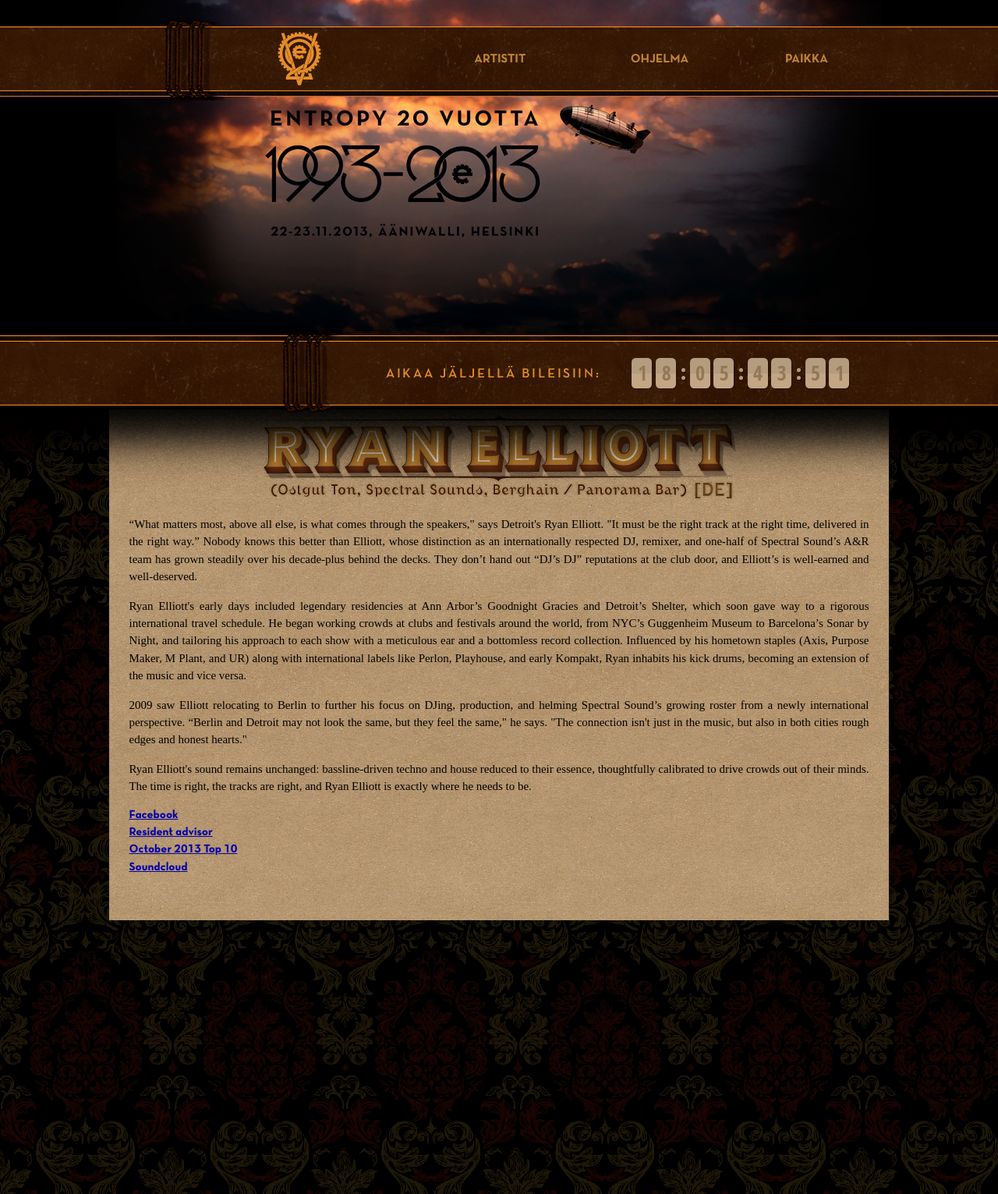
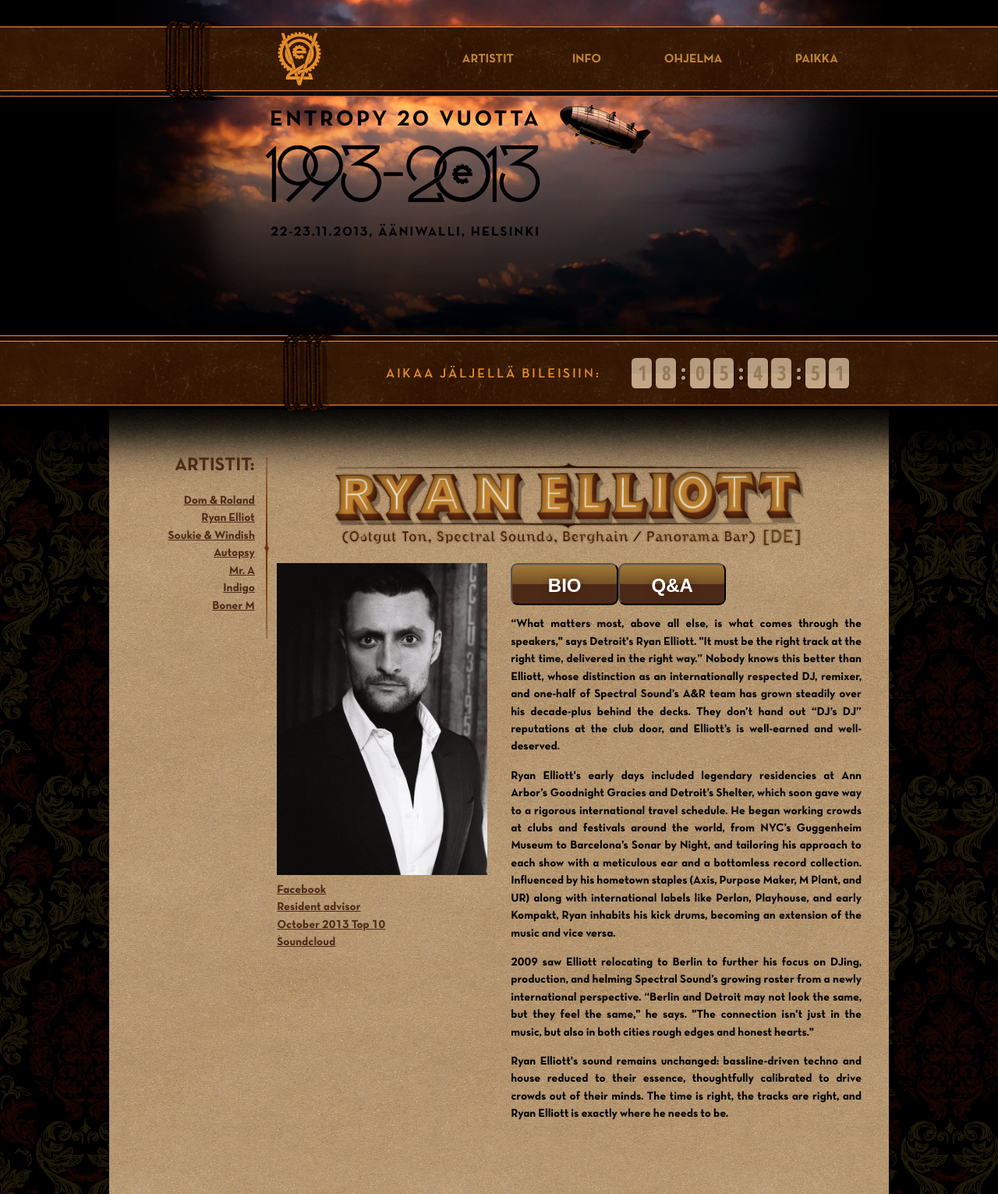
Before and after one commit to haivala/e20v, a Jekyll site: the page built from ryanelliot/index.html, in a window 1280 px wide. Shown: the whole page at 78% size. Built offline with Jekyll 4.4.1, drawn with Linux system fonts in a browser that asks for light colours; some web fonts are replaced; Markdown is read by kramdown in place of the engine named in the settings.

Commit message:
ryanelliot about valmis

```diff
--- /dev/null
+++ b/_includes/artist_sidebar.html
@@ -0,0 +1,14 @@
+
+<div class="alist left">
+<h2>ARTISTIT:</h2>
+<ul class="alist-sidebar">
+        <li>    <a href="/domandroland">Dom & Roland</a></li>
+        <li>    <a href="/ryanelliot">Ryan Elliot</a></li>
+        <li>    <a href="/soukiewindish">Soukie & Windish</a></li>
+        <li>    <a href="/autopsy">Autopsy</a></li>
+        <li>    <a href="/mra">Mr. A</a></li>
+        <li>    <a href="/indigo">Indigo</a></li>
+        <li>    <a href="/bonerm">Boner M</a></li>
+
+</ul>
+</div>
--- a/_layouts/default.html
+++ b/_layouts/default.html
@@ -26,6 +26,7 @@
 		<div class="headerimg">
 				<div class="navimg">
 					<div class="navholder">
+					<a href="/"  class="homelink"></a>
 					{% include navigation.html %}
 					</div>
 				</div>
@@ -39,7 +40,7 @@
           </div>
         <div class="site">
 	  	<div class="content">
-
+			<div class="space"></div>
 		  {{ content }}
 	  	</div>
         </div>
--- a/css/main.css
+++ b/css/main.css
@@ -10,9 +10,7 @@
   padding: 0;
 }
 
-html, body { height: 100%; width: 100%
-
-}
+html, body { height: 100%; width: 100%;}
 
 body {
   background: #000 url('/img/bg.png') repeat;
@@ -27,13 +25,15 @@
 }
 
 h1 { margin-bottom: 1em; }
-p { margin: 1em 0; font-family: Oma4;}
+p { margin: 1em 0; font-family: Oma5;}
 
-a         { color: #00a; }
-a:hover   { color: #000; }
-a:visited { color: #a0a; }
+a         { color: #4c2917; }
+a:hover   { color: #FFF; }
+a:visited { color: #3e2213; }
 .center {text-align: center; clear:both;}
 strong {font-family: Oma2;}
+
+
 
 /*****************************************************************************/
 /*
@@ -68,25 +68,11 @@
 }
 
 
-/*****************************************************************************/
-/*
-/* Home
-/*
-/*****************************************************************************/
 ul {
   list-style-type: none;
   margin-bottom: 2em;
 }
 
-ul.posts li {
-  line-height: 1.75em;
-}
-
-ul.posts span {
-  color: #aaa;
-  font-family:Oma2, "Courier New", monospace;
-  font-size: 80%;
-}
 
 /*****************************************************************************/
 /*
@@ -94,7 +80,50 @@
 /*
 /*****************************************************************************/
 
-
+button {
+	-moz-box-shadow:inset 0px -41px 0px -16px #4c2917;
+	-webkit-box-shadow:inset 0px -41px 0px -16px #4c2917;
+	box-shadow:inset 0px -41px 0px -16px #4c2917;
+	background:-webkit-gradient( linear, left top, left bottom, color-stop(0.05, #9d7534), color-stop(1, #4c2917) );
+	background:-moz-linear-gradient( center top, #9d7534 5%, #4c2917 100% );
+	filter:progid:DXImageTransform.Microsoft.gradient(startColorstr='#9d7534', endColorstr='#4c2917');
+	background-color:#9d7534;
+	-webkit-border-top-left-radius:9px;
+	-moz-border-radius-topleft:9px;
+	border-top-left-radius:9px;
+	-webkit-border-top-right-radius:9px;
+	-moz-border-radius-topright:9px;
+	border-top-right-radius:9px;
+	-webkit-border-bottom-right-radius:9px;
+	-moz-border-radius-bottomright:9px;
+	border-bottom-right-radius:9px;
+	-webkit-border-bottom-left-radius:9px;
+	-moz-border-radius-bottomleft:9px;
+	border-bottom-left-radius:9px;
+	text-indent:0px;
+	display:inline-block;
+	color:#ffffff;
+	font-family:Arial;
+	font-size:24px;
+	font-weight:bold;
+	font-style:normal;
+	height:54px;
+	line-height:54px;
+	width:138px;
+	text-decoration:none;
+	text-align:center;
+	text-shadow:1px 2px 11px #3e2213;
+}
+button:hover {
+	background:-webkit-gradient( linear, left top, left bottom, color-stop(0.05, #4c2917), color-stop(1, #9d7534) );
+background:-moz-linear-gradient( center top, #4c2917 5%, #9d7534 100% );
+filter:progid:DXImageTransform.Microsoft.gradient(startColorstr='#4c2917', endColorstr='#9d7534');
+background-color:#4c2917;
+}
+button:active {
+	position:relative;
+top:1px;
+}
 .site {
   font-size: 115%;
   text-align: justify;
@@ -162,6 +191,16 @@
 	font-size: 16px;
 	font-weight: 600;
 }
+#header a.homelink {
+	width: 75px;
+	height: 80px;
+	display: inline-block;
+	position: relative;
+	top: 0px;
+	left: 180px;
+	float: left;
+}
+
 #header a:focus{
 	color: #965003;
 }
@@ -201,8 +240,17 @@
 }
 .space {
 	display:block;
-	height: 80px;
+	height: 50px;
 	clear: both;
+}
+.fourth {
+	width: 40%;
+}
+.sixth {
+	width: 60%;
+}
+.inline {
+	display: inline-block;
 }
 .home {
 }
@@ -212,10 +260,31 @@
 /*
 /*****************************************************************************/
 
+#artist {
+	width: 79%;
+	display: inline-block;
+
+}
+.alist h2{
+	color: #4c2917;
+	text-decoration:none;
+}
+
+.artist_holder{
+	width: 100%;
+	display: block;
+	margin-top: 1em;
+}
 .alist {
-	width: 48%;
+	width: 17%;
 	position: relative;
+ 	background:url('/img/separator_vertical.png') no-repeat;
+	background-position: right;
+	margin-right: 1%;
+	padding-right: 2%;
+	text-align: right;
 }
+
 .left {
 	float: left;
 }
@@ -227,13 +296,13 @@
 	margin: 0 auto;
 	height: 121px;
 	text-align: center;
-	width: 755px;
+	max-width: 755px;
 }
 .artist_name2 {
 	margin: 0 auto;
 	height: 124px;
 	text-align: center;
-	width: 399px;
+	max-width: 399px;
 }
 
 
--- a/js/script.js
+++ b/js/script.js
@@ -34,3 +34,14 @@
 	});
 
 });
+
+$("#button1").click(function() {
+//	$("#tab2").fadeOut("slow");
+	$("#tab2").hide();
+	$("#tab1").show();
+});
+$("#button2").click(function() {
+	$("#tab1").fadeOut();
+	$("#tab1").hide();
+	$("#tab2").show();
+});
--- a/ryanelliot/index.html
+++ b/ryanelliot/index.html
@@ -2,21 +2,33 @@
 layout: default
 title: Ryan Elliot
 ---
+{% include artist_sidebar.html %}
+<div id="artist">
+	<div class="artist_name">
+		<img width="100%" src="/img/artisti_nimet/ryanelliot.png"/>
+	</div>
+	<div class="artist_holder">
+		<div class="left fourth">
+		<img width="90%" src="ryanelliot.jpg"/>
+			<ul>
+				<li><a href="https://www.facebook.com/RyanElliottOfficial">Facebook</a></li>
+				<li><a href="http://www.residentadvisor.net/dj/ryanelliott">Resident advisor</a></li>
+				<li><a href="http://www.residentadvisor.net/dj/ryanelliott/top10?chart=145962">October 2013 Top 10</a></li>
+				<li><a href="https://soundcloud.com/ryan-elliott">Soundcloud</a></li>
+			</ul>
+		</div>
+		<span class="artistnav"><button id="button1">BIO</button><button id="button2">Q&A</button></span>
+		<div class="inline sixth" id="tab1">
+			<p>“What matters most, above all else, is what comes through the speakers," says Detroit's Ryan Elliott. "It must be the right track at the right time, delivered in the right way.” Nobody knows this better than Elliott, whose distinction as an internationally respected DJ, remixer, and one-half of Spectral Sound’s A&R team has grown steadily over his decade-plus behind the decks. They don’t hand out “DJ’s DJ” reputations at the club door, and Elliott’s is well-earned and well-deserved.</p>
+			<p>Ryan Elliott's early days included legendary residencies at Ann Arbor’s Goodnight Gracies and Detroit’s Shelter, which soon gave way to a rigorous international travel schedule. He began working crowds at clubs and festivals around the world, from NYC’s Guggenheim Museum to Barcelona’s Sonar by Night, and tailoring his approach to each show with a meticulous ear and a bottomless record collection. Influenced by his hometown staples (Axis, Purpose Maker, M Plant, and UR) along with international labels like Perlon, Playhouse, and early Kompakt, Ryan inhabits his kick drums, becoming an extension of the music and vice versa.</p>
+			<p>2009 saw Elliott relocating to Berlin to further his focus on DJing, production, and helming Spectral Sound’s growing roster from a newly international perspective. “Berlin and Detroit may not look the same, but they feel the same," he says. "The connection isn't just in the music, but also in both cities rough edges and honest hearts."</p>
+			<p>Ryan Elliott's sound remains unchanged: bassline-driven techno and house reduced to their essence, thoughtfully calibrated to drive crowds out of their minds. The time is right, the tracks are right, and Ryan Elliott is exactly where he needs to be.</p>
+		</div>
+		<div class="inline sixth" id="tab2" style="display:none;">
+			<p>Ryan Elliott is exactly where he needs to be.</p>
+		</div>
 
-<div id="home">
-	<div class="artist_name">
-		<div class="ryanelliot">
-		</div>
 	</div>
-	<p>“What matters most, above all else, is what comes through the speakers," says Detroit's Ryan Elliott. "It must be the right track at the right time, delivered in the right way.” Nobody knows this better than Elliott, whose distinction as an internationally respected DJ, remixer, and one-half of Spectral Sound’s A&R team has grown steadily over his decade-plus behind the decks. They don’t hand out “DJ’s DJ” reputations at the club door, and Elliott’s is well-earned and well-deserved.</p>
-	<p>Ryan Elliott's early days included legendary residencies at Ann Arbor’s Goodnight Gracies and Detroit’s Shelter, which soon gave way to a rigorous international travel schedule. He began working crowds at clubs and festivals around the world, from NYC’s Guggenheim Museum to Barcelona’s Sonar by Night, and tailoring his approach to each show with a meticulous ear and a bottomless record collection. Influenced by his hometown staples (Axis, Purpose Maker, M Plant, and UR) along with international labels like Perlon, Playhouse, and early Kompakt, Ryan inhabits his kick drums, becoming an extension of the music and vice versa.</p>
-	<p>2009 saw Elliott relocating to Berlin to further his focus on DJing, production, and helming Spectral Sound’s growing roster from a newly international perspective. “Berlin and Detroit may not look the same, but they feel the same," he says. "The connection isn't just in the music, but also in both cities rough edges and honest hearts."</p>
-	<p>Ryan Elliott's sound remains unchanged: bassline-driven techno and house reduced to their essence, thoughtfully calibrated to drive crowds out of their minds. The time is right, the tracks are right, and Ryan Elliott is exactly where he needs to be.
-</p>
-<ul>
-	<li><a href="https://www.facebook.com/RyanElliottOfficial">Facebook</a></li>
-	<li><a href="http://www.residentadvisor.net/dj/ryanelliott">Resident advisor</a></li>
-	<li><a href="http://www.residentadvisor.net/dj/ryanelliott/top10?chart=145962">October 2013 Top 10</a></li>
-	<li><a href="https://soundcloud.com/ryan-elliott">Soundcloud</a>
-
+<div class="space"></div>
 </div>
+</div>
```
Also changed, not shown: artists.html (+9 -11 lines), info.html (added, +7 -0 lines), img/separator_horisontal.png (added), img/separator_vertical.png (added), ryanelliot/ryanelliot.jpg (added), 1 other file.
